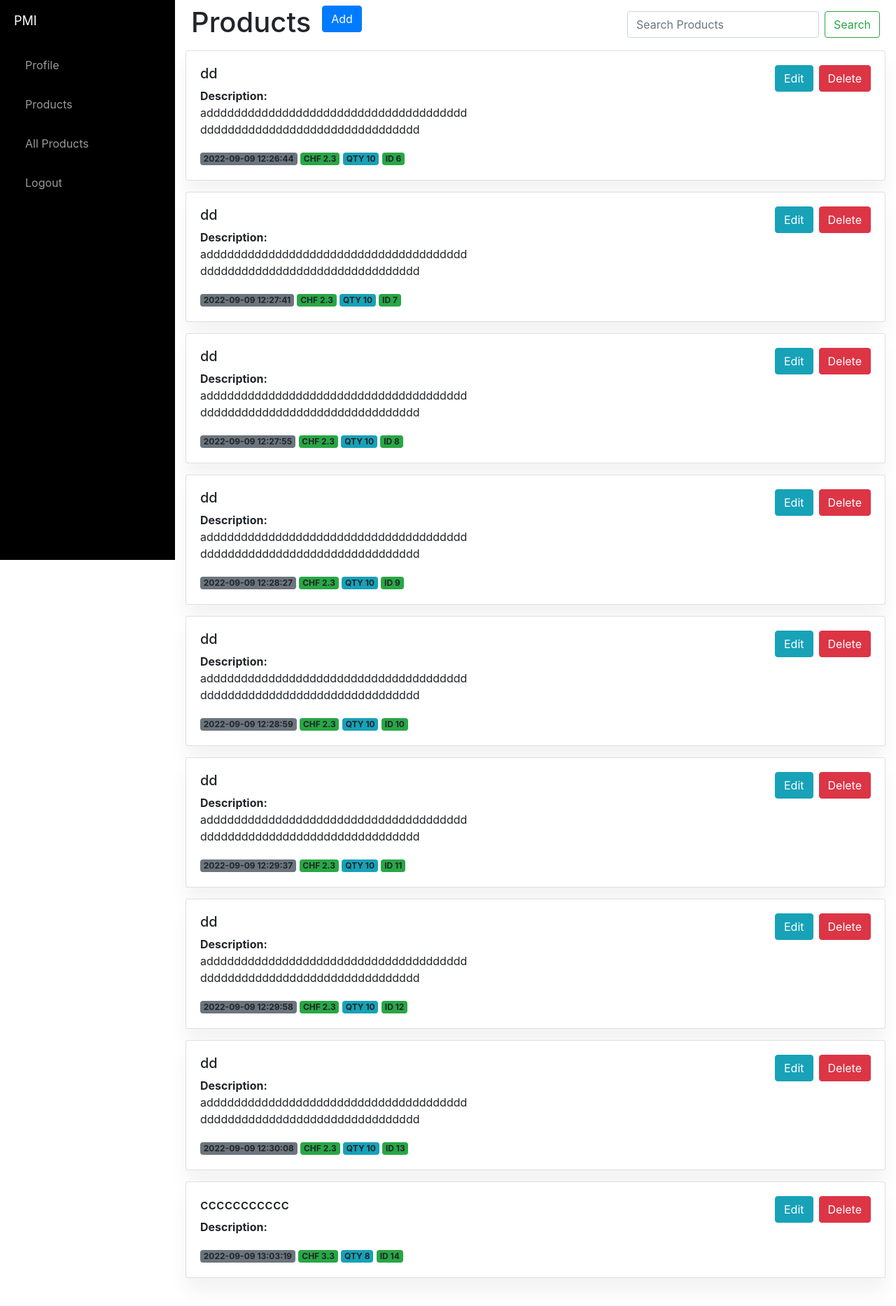
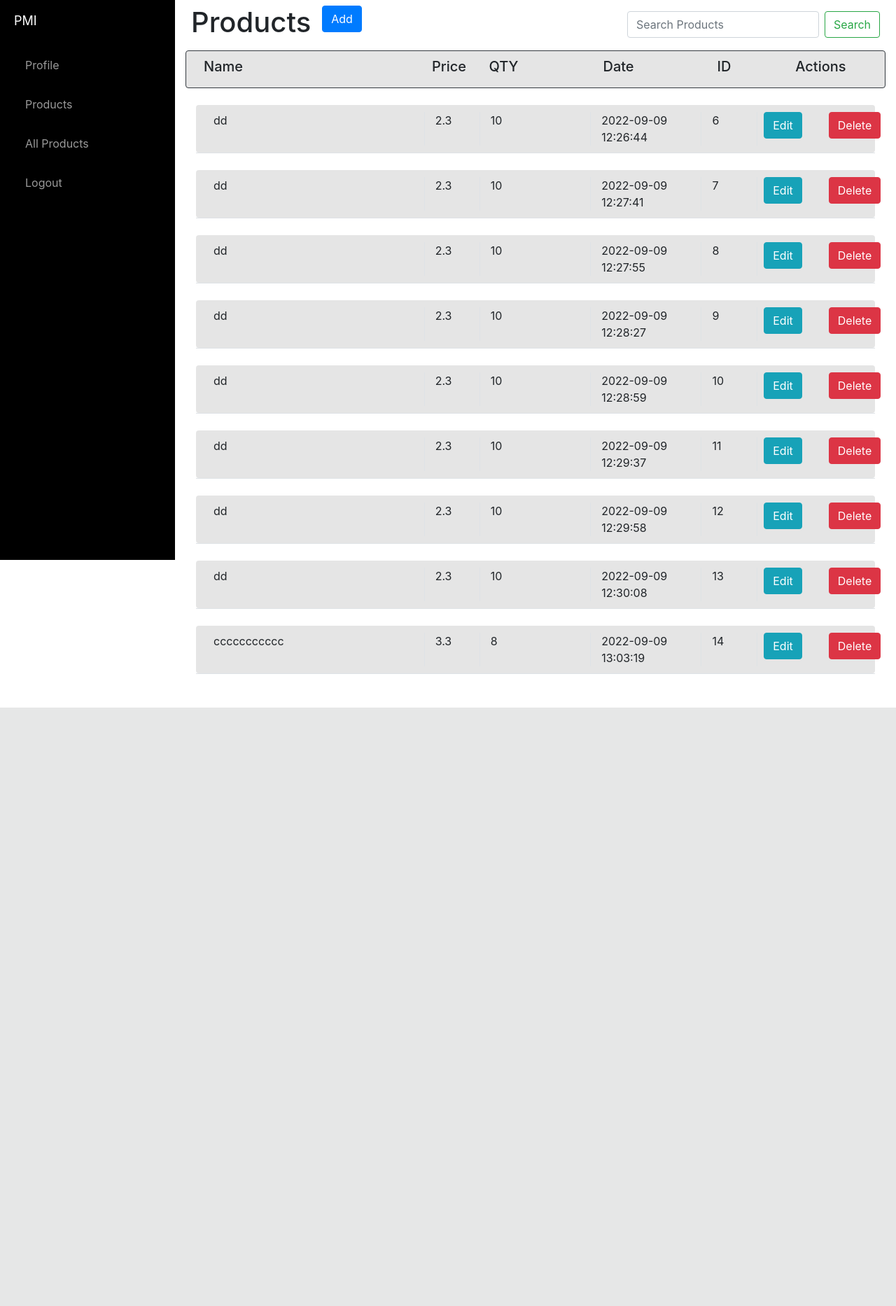
Before and after one commit to mnoorhussin/flaskdepoly, a Flask app: page / in a window 1280 px wide. Shown: the whole page at 70% size. After the commit the page ends 1011 px from the top, so only its background shows below. Run offline with Flask 2, Linux system fonts and the light colour scheme; a user stored in the database is signed in; data comes from the database, SQL or seed files in the repository; both versions use the stored data as it was after the commit; some libraries are stand-ins or nearby versions.

Commit message:
redesigned product page

```diff
--- a/website/__init__.py
+++ b/website/__init__.py
@@ -3,6 +3,7 @@ from flask_sqlalchemy import SQLAlchemy
 from os import path
 from flask_login import LoginManager
 from flask_migrate import Migrate
+
 
 
 
--- a/website/templates/home.html
+++ b/website/templates/home.html
@@ -10,33 +10,68 @@
   </div>
   <div class="ml-auto p-2">
     <form class="form-inline my-2 my-lg-10 ">
-      <input class="form-control mr-sm-2" type="search" placeholder="Search Products" aria-label="Search">
+      <input class="form-control mr-sm-2" type="search" placeholder="Search Products" aria-label="Search" ,
+        name="searched">
       <button class="btn btn-outline-success my-2 my-sm-0" type="submit">Search</button>
     </form>
   </div>
 </div>
-{% for product in user.product %}
-<div class="container" >
-</div>
-<div class="card mb-3">
-  <div class="card-body">
-    <div class="d-flex flex-column flex-lg-row">
 
-      <div class="row flex-fill">
-        <div class="col-sm-5 ">
-          <h4 class="h5">{{ product.product_name }}</h4>
-          <p class="p"> <strong>Description: </strong> {{ product.description }}</p>
-          <span class="badge bg-secondary">{{ product.date }}</span> <span class="badge bg-success">CHF {{ product.price}}</span>
-          <span class="badge bg-info">QTY {{ product.qty }}</span> <span class="badge bg-success">ID {{ product.id }}</span>
+<div class="container-fluid">
+  <div class="row">
+    <div class="col-md-12 ">
+      <div class="row border border-dark rounded" style="padding: 10px; background-color:rgba(0,0,0,.10);">
+        <div class="col-md-4">
+          <h5>Name</h5>
         </div>
-        <div class="col-sm-7 text-lg-end clearfix ">
-          <button href="#" class="btn btn-danger float-right ml-2 stretched-link" onClick="deleteProduct('{{ product.id }}')">Delete</button>
-          <a href="/update/{{product.id}}" class="btn btn-info float-right ml-2 stretched-link" data-toggle="modal_edit" data-target="#exampleModal">Edit</a>
+        <div class="col-md-1">
+          <h5>Price</h5>
+        </div>
+        <div class="col-md-2">
+          <h5>QTY</h5>
+        </div>
+        <div class="col-md-2">
+          <h5>Date</h5>
+        </div>
+        <div class="col-md-1">
+          <h5>ID</h5>
+        </div>
+        <div class="col-md-2">
+          <h5 align="center">Actions</h5>
+        </div>
+      </div>
+      <br>
+      {% for product in user.product %}
+      <div class="container-fluid ">
+        <div class="row">
+          <div class="col-md-12 border-bottom">
+      <div class="row border-dark rounded" style="padding: 10px; background-color:rgba(0,0,0,.10);">
+        <div class="col-md-4 border-right">
+          {{ product.product_name }}
+        </div>
+        <div class="col-md-1 border-right">
+          {{ product.price }}
+        </div>
+        <div class="col-md-2 border-right">
+          {{ product.qty }}
+        </div>
+        <div class="col-md-2 border-right">
+          {{ product.date }}
+        </div>
+        <div class="col-md-1 border-right">
+          {{ product.id }}
+        </div>
+        <div class="col-md-1">
+          <a href="/update/{{product.id}}" class="btn btn-info float-right ml-2 stretched-link ">Edit</a>
+        </div>
+        <div class="col-md-1">
+          <a href="/delete/{{product.id}}" class="btn btn-danger  ml-2 stretched-link">Delete</a>
         </div>
       </div>
     </div>
   </div>
 </div>
+<br>
 {% endfor %}
 <form method="POST">
   <br />
@@ -58,13 +93,12 @@
                 placeholder="Product name" />
             </div>
             <div class="form-outline mb-4">
-              <input type="text" inputmode="decimal" class="form-control" id="price" name="price"
+              <input type="number" min="1" step="any" class="form-control" id="price" name="price"
                 placeholder="Product Price" />
             </div>
             <div class="form-outline mb-4">
               <input type="number" class="form-control" id="qty" name="qty" placeholder="Product QTY" />
             </div>
-            <textarea name="description" id="description" class="form-control" placeholder="description"></textarea>
           </form>
         </div>
         <div class="modal-footer">
--- a/website/templates/products.html
+++ b/website/templates/products.html
@@ -19,7 +19,6 @@
             <div class="row flex-fill">
                 <div class="col-sm-5 ">
                     {% if product.product_name %}<h4 class="h5">{{ product.product_name }}</h4>{% endif %}
-                    {% if product.description %}<p class="p"> <strong>Description: </strong> {{ product.description }}</p>{% endif %}
                     {% if product.date %} <span class="badge bg-secondary">{{ product.date }}</span> {% endif %}
                     {% if product.price %}<span class="badge bg-success">CHF {{ product.price}}</span>{% endif %}
                     {% if product.qty %}<span class="badge bg-info">QTY {{ product.qty}}</span>{% endif %}
--- /dev/null
+++ b/website/templates/search.html
@@ -0,0 +1,5 @@
+{% extends "base.html" %} {% block title %}Profile{% endblock %} {% block content%}
+<br>
+<h2>You searched for ...</h2>
+<p>{{searched}}</p>
+{% endblock %}
--- a/website/templates/update.html
+++ b/website/templates/update.html
@@ -5,7 +5,7 @@
     <form action="{{editproduct.id}}" method="POST">
         <div class="form-outline mb-4">
             <input type="text" class="form-control" id="product_name" name="product_name"
-            value="{{editproduct.product_name}}" required placeholder="Product name"/>
+                value="{{editproduct.product_name}}" required placeholder="Product name" />
         </div>
         <div class="form-outline mb-4">
             <input type="text" inputmode="decimal" class="form-control" id="price" name="price"
@@ -15,8 +15,6 @@
             <input type="number" class="form-control" id="qty" name="qty" placeholder="Product QTY"
                 value="{{editproduct.qty}}" />
         </div>
-    <textarea name="description" id="description" class="form-control" placeholder="description"
-        value="{{editproduct.description}}"></textarea>
         <br>
         <a type="button" class="btn btn-secondary" href="/">Close</a>
         <input type="submit" class="btn btn-dark" value="Update" href="/">
--- a/website/views.py
+++ b/website/views.py
@@ -1,3 +1,4 @@
+from socketserver import DatagramRequestHandler
 from unicodedata import name
 from flask import Blueprint, render_template, request, flash, jsonify, redirect, url_for
 from werkzeug.security import generate_password_hash, check_password_hash
@@ -6,9 +7,6 @@ from collections import Counter
 from .models import Product, Employer, User
 from .import db
 import json
-
-
-
 
 
 views = Blueprint('views', __name__)
@@ -37,37 +35,19 @@ def home():
 
 
 
-
-
-@views.route('/delete-product', methods=['POST'])
-def delete_product():
-    product = json.loads(request.data)
-    productId = product['productId']
-    product = Product.query.get(productId)
-    if product:
-        if product.user_id == current_user.id:
-            db.session.delete(product)
-            db.session.commit()
-            flash('Product deleted!', category='success')
-
-    return jsonify({})
-
-
-
-
-@views.route('/products')
+@views.route('/delete/<int:id>')
 @login_required
-def products():
-    products = Product.query.all()
-    return render_template("products.html", products=products, user=current_user)
-
-
-
-@views.route('/profile')
-@login_required
-def profile():
-    employers = User.query.all()
-    return render_template("profile.html", User=User, user=current_user)
+def delete_product(id):
+    product_to_delete = Product.query.get_or_404(id)
+    try:
+        db.session.delete(product_to_delete)
+        db.session.commit()
+        flash("Product deleted successfully")
+        return redirect('/')
+    except:
+        return" There was problem deleting your product!"
+    else:
+        return render_template("home.html", product_to_delete=product_to_delete, user=current_user)
 
 
 
@@ -88,3 +68,20 @@ def update(id):
 
     else:
         return render_template("update.html", editproduct=editproduct, user=current_user)
+
+
+
+
+@views.route('/products')
+@login_required
+def products():
+    products = Product.query.all()
+    return render_template("products.html", products=products, user=current_user)
+
+
+
+@views.route('/profile')
+@login_required
+def profile():
+    employers = User.query.all()
+    return render_template("profile.html", User=User, user=current_user)
```
Also changed, not shown: app.py (line endings or trailing spaces), website/database.db. Lines whose indentation alone changed are shown as unchanged.
